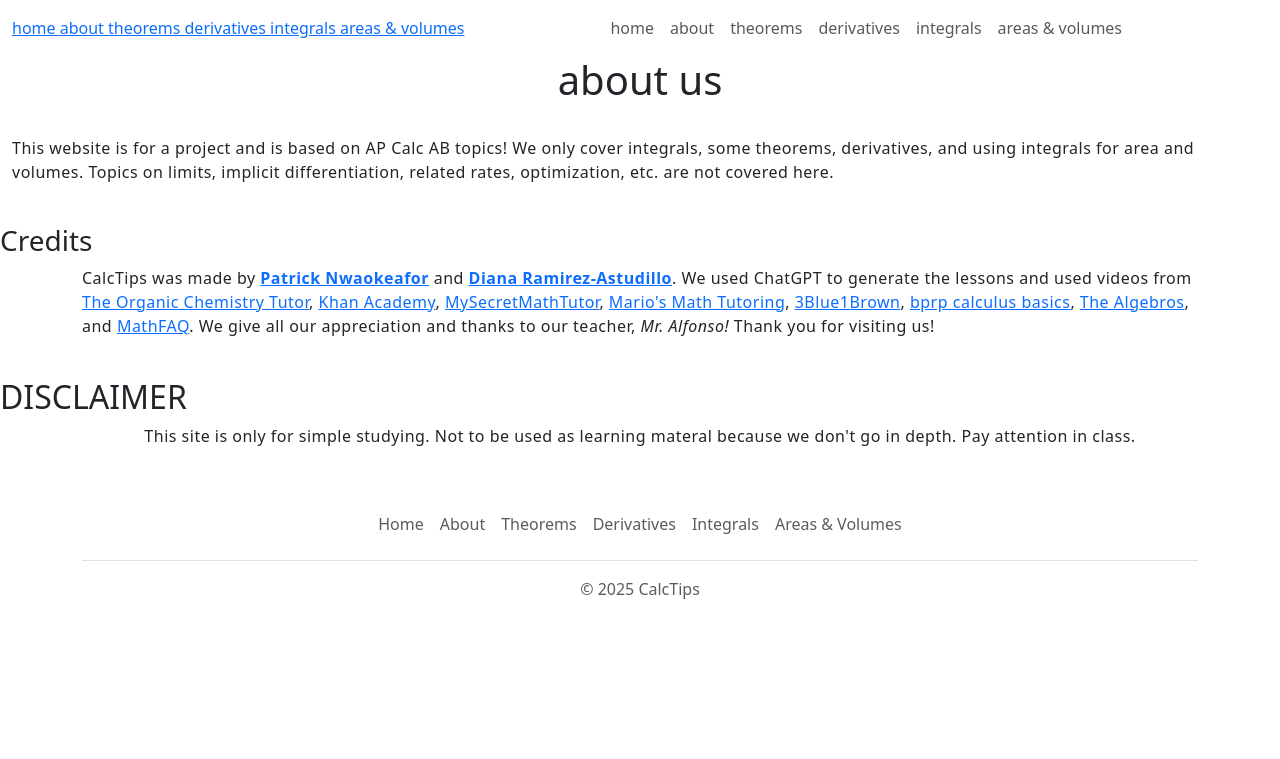
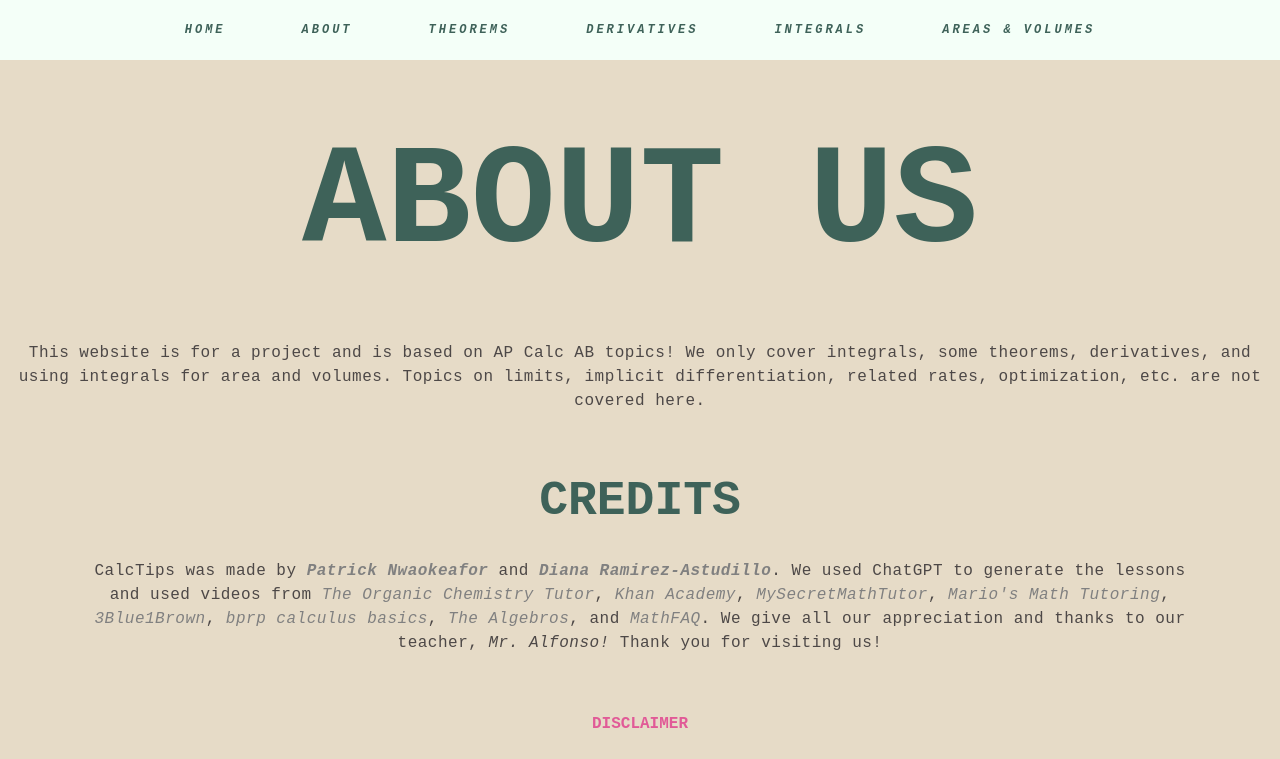
Before and after one commit to dailati/calctips, a plain HTML site: page about.html in a window 1280 px wide. Shown: the top 759 px of the page. Drawn offline with nearby package versions, Linux system fonts and the light colour scheme; the site is published under a folder, as on GitHub Pages, so addresses that start at the root find nothing; a script that the page names is missing.

Commit message:
Update about.html

```diff
--- a/about.html
+++ b/about.html
@@ -16,7 +16,7 @@
       integrity="sha384-SgOJa3DmI69IUzQ2PVdRZhwQ+dy64/BUtbMJw1MZ8t5HZApcHrRKUc4W0kG879m7"
       crossorigin="anonymous"
     />
-    <link rel="stylesheet" href="/style.css" />
+    <link rel="stylesheet" href="style.css" />
 
 
 
@@ -28,7 +28,7 @@
       defer
       src="https://code.jquery.com/jquery-3.7.1.slim.min.js"
     ></script>
-    <script defer src="/script.js"></script>
+    <script defer src="script.js"></script>
     <script defer src="https://friconix.com/cdn/friconix.js"></script>
     <script
       src="https://unpkg.com/focus-visible@5.0.2/dist/focus-visible.js"
```
